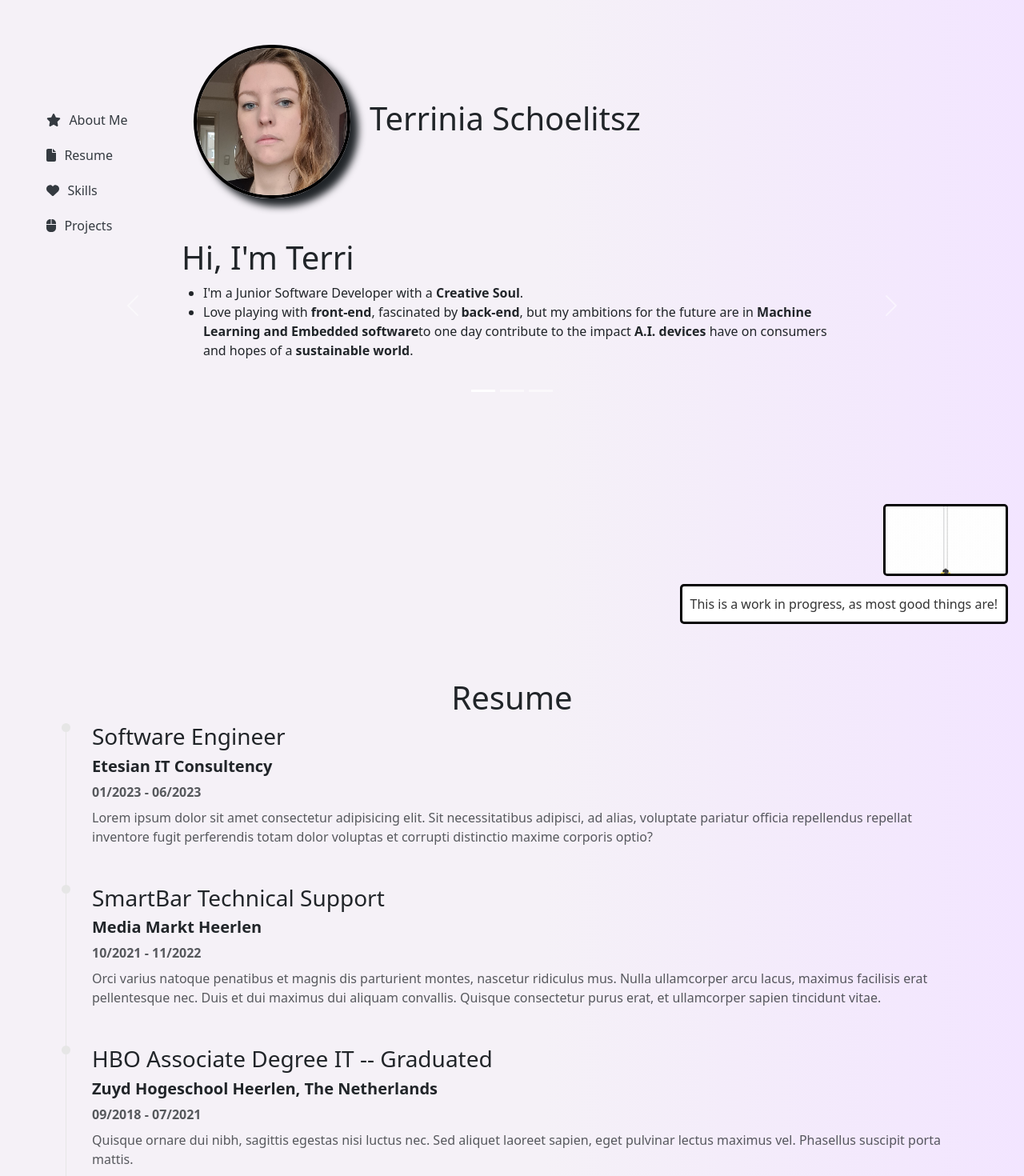
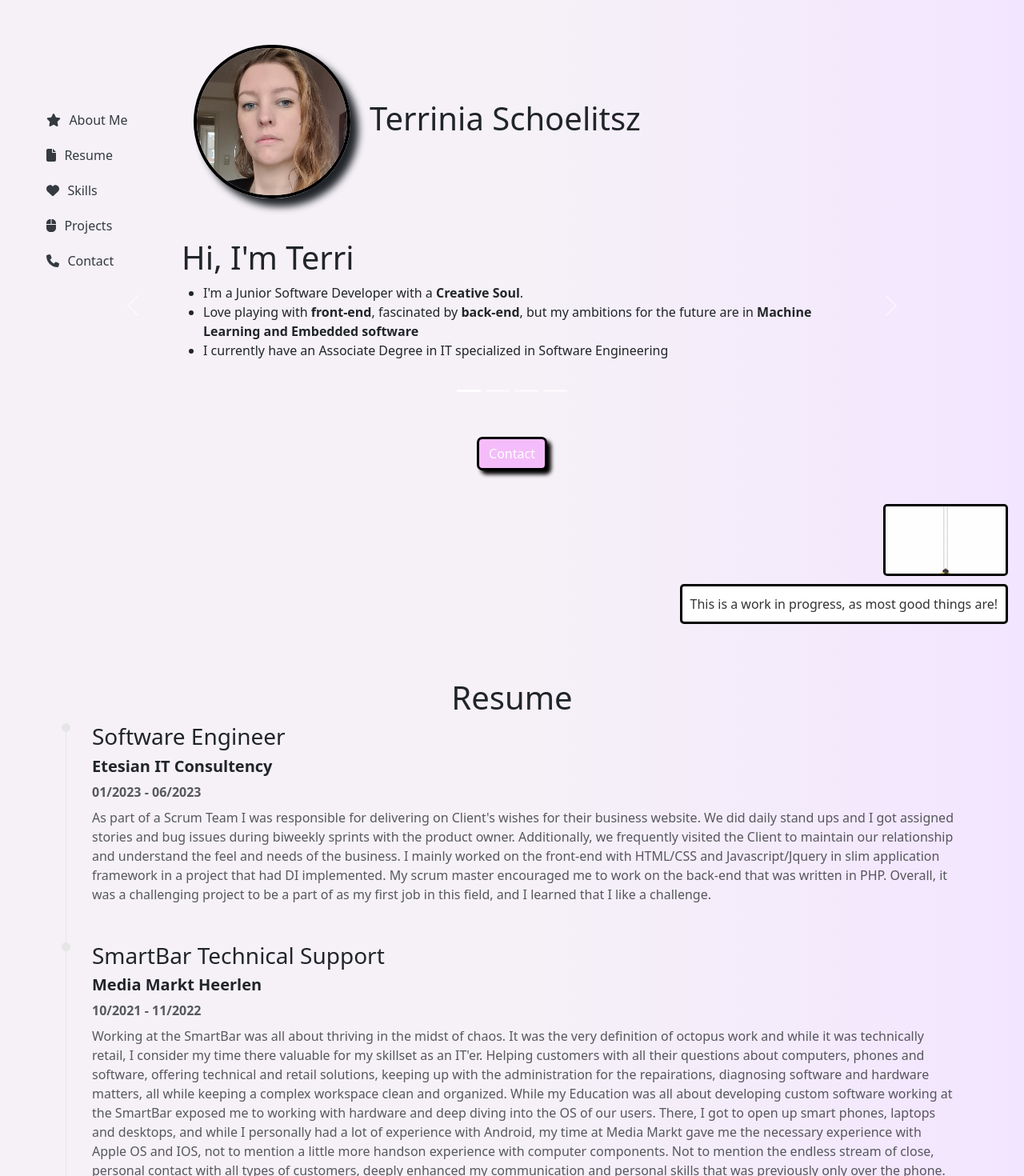
Before and after one commit to Schoelitsz/cv_reactapp, a React (Create React App) app: page / in a window 1280 px wide. Shown: the top 1470 px of the page at 80% size. Built offline with nearby package versions, Linux system fonts and the light colour scheme.

Commit message:
filled in timeline and added contact

```diff
--- /dev/null
+++ b/src/Components/ContactSection.js
@@ -0,0 +1,18 @@
+import React from 'react';
+import { Container, Row, Col, Carousel, Button } from 'react-bootstrap';
+import '../styles/scss/Section.scss';
+
+function ContactSection() {
+    return(
+        <Container id='Contact' className='contact-section'>
+            <Row>
+                <h1>Contact</h1>
+                <Col>
+
+                </Col>
+            </Row>
+        </Container>
+    )
+}
+
+export default ContactSection;
--- a/src/Components/Display.js
+++ b/src/Components/Display.js
@@ -4,6 +4,7 @@ import NameSection from './NameSection';
 import Timeline from './Timeline';
 import SkillSection from './SkillSection';
 import ProjectCards from './ProjectSection';
+import ContactSection from './ContactSection';
 //import { IconSkillSection } from './IconSkills';
 
 function Display() {
@@ -13,6 +14,7 @@ function Display() {
             <Timeline />
             <SkillSection />
             <ProjectCards />
+            <ContactSection />
 
         </div>
     );
--- a/src/Components/NameSection.js
+++ b/src/Components/NameSection.js
@@ -35,8 +35,10 @@ function NameSection() {
                                         <li>
                                             Love playing with <strong>front-end</strong>, fascinated by <strong>back-end</strong>,
                                             but my ambitions for the future are in <strong>Machine Learning and Embedded software</strong>
-                                            to one day contribute to the impact <strong>A.I. devices</strong> have on consumers and
-                                            hopes of a <strong>sustainable world</strong>.
+
+                                        </li>
+                                        <li>
+                                            I currently have an Associate Degree in IT specialized in Software Engineering
                                         </li>
                                     </ul>
                                 </p>
@@ -66,14 +68,33 @@ function NameSection() {
                                 </p>
                             </div>
                         </Carousel.Item>
+                        <Carousel.Item>
+                            <div className='carousel-content'>
+                                <h1>Where do I see myself in the future</h1>
+                                <p>
+                                    <li>
+                                        I want to specialize in Python.
+                                    </li>
+                                    <li>
+                                        In my spare time I learn what I can about algorithm, machine learning and a.i.
+                                    </li>
+                                    <li>
+                                        Virtual reality, augmented reality and a.i. assisting our day to day life is our future, and I aspire to become part of the evolution and contribute to a new, sustainable and modern world.
+                                    </li>
+                                </p>
+                            </div>
+                        </Carousel.Item>
                     </Carousel>
                 </Col>
             </Row>
-            {/* <Row>
-                <Col>
-                    <Button> Contact</Button>
+            <Row className='contact-row'>
+                <Col className='contact-col'>
+                    <Button className='contact-button'>
+                        <a href='#Contact'>Contact</a>
+                    </Button>
                 </Col>
-            </Row> */}
+            </Row>
+
         </Container>
     );
 }
--- a/src/Components/SideMenu.js
+++ b/src/Components/SideMenu.js
@@ -1,7 +1,7 @@
 import React from 'react';
 import { Nav } from 'react-bootstrap';
 import { FontAwesomeIcon } from '@fortawesome/react-fontawesome';
-import { faStar, faFile, faHeart, faComputerMouse } from '@fortawesome/free-solid-svg-icons';
+import { faStar, faFile, faHeart, faComputerMouse, faPhone } from '@fortawesome/free-solid-svg-icons';
 import '../styles/scss/sidemenu.scss'; // Add your CSS file for styling
 
 const SideMenu = () => {
@@ -30,7 +30,12 @@ const SideMenu = () => {
             <FontAwesomeIcon className='icon' icon={faComputerMouse} />
             Projects
         </Nav.Link>
-
+      </Nav.Item>
+      <Nav.Item>
+        <Nav.Link href="#Contact">
+              <FontAwesomeIcon className='icon' icon={faPhone} />
+            Contact
+        </Nav.Link>
       </Nav.Item>
     </Nav>
   );
--- a/src/Components/Timeline.js
+++ b/src/Components/Timeline.js
@@ -12,10 +12,13 @@ function Timeline() {
           <h5 className="fw-bold">Etesian IT Consultency</h5>
           <p className="text-muted mb-2 fw-bold">01/2023 - 06/2023</p>
           <p className="text-muted">
-            Lorem ipsum dolor sit amet consectetur adipisicing elit. Sit
-            necessitatibus adipisci, ad alias, voluptate pariatur officia
-            repellendus repellat inventore fugit perferendis totam dolor
-            voluptas et corrupti distinctio maxime corporis optio?
+            As part of a Scrum Team I was responsible for delivering on Client's wishes for their business website.
+            We did daily stand ups and I got assigned stories and bug issues during biweekly sprints with the product owner. Additionally, we frequently visited the Client
+            to maintain our relationship and understand the feel and needs of the business.
+            I mainly worked on the front-end with HTML/CSS and Javascript/Jquery in slim application framework in a project that had DI implemented. My scrum master encouraged me to
+            work on the back-end that was written in PHP.
+
+            Overall, it was a challenging project to be a part of as my first job in this field, and I learned that I like a challenge.
           </p>
         </li>
 
@@ -24,11 +27,18 @@ function Timeline() {
           <h5 className="fw-bold">Media Markt Heerlen</h5>
           <p className="text-muted mb-2 fw-bold">10/2021 - 11/2022</p>
           <p className="text-muted">
-            Orci varius natoque penatibus et magnis dis parturient montes,
-            nascetur ridiculus mus. Nulla ullamcorper arcu lacus, maximus
-            facilisis erat pellentesque nec. Duis et dui maximus dui aliquam
-            convallis. Quisque consectetur purus erat, et ullamcorper sapien
-            tincidunt vitae.
+            Working at the SmartBar was all about thriving in the midst of chaos. It was the very definition of octopus work
+            and while it was technically retail, I consider my time there valuable for my skillset as an IT'er.
+            Helping customers with all their questions about computers, phones and software, offering technical and retail solutions, keeping up with the administration for the repairations, diagnosing software and hardware matters, all while keeping a complex workspace clean and organized.
+            While my Education was all about developing custom software working at the SmartBar exposed me to working with hardware and deep diving into the OS of our users.
+
+            There, I got to open up smart phones, laptops and desktops, and while I personally had a lot of experience with Android, my time at Media Markt
+            gave me the necessary experience with Apple OS and IOS, not to mention a little more handson experience with computer components.
+
+            Not to mention the endless stream of close, personal contact with all types of customers, deeply enhanced my communication and personal skills that was
+            previously only over the phone.
+
+            Overall, while not traditional in the IT field, a very valuable time for my career and personal development.
           </p>
         </li>
 
@@ -37,20 +47,29 @@ function Timeline() {
           <h5 className="fw-bold">Zuyd Hogeschool Heerlen, The Netherlands</h5>
           <p className="text-muted mb-2 fw-bold">09/2018 - 07/2021</p>
           <p className="text-muted">
-            Quisque ornare dui nibh, sagittis egestas nisi luctus nec. Sed
-            aliquet laoreet sapien, eget pulvinar lectus maximus vel.
-            Phasellus suscipit porta mattis.
+            Associate Degree is all about getting you ready to function as a developer as quick as possible. You start programming as soon as possible, starting with Python
+            and then learning programming concepts like OOP through C#. We focused on the whole process of engineering code from start to finish:
+            communicating with a customer, requirement engineering, creating models to visualize the software, UML, creating a prototype, both waterfall and agile, including Scrum,
+            testing and implementing, all the while frequently going back to the table to make sure the customer is still happy.
+            The Degree includes a few tasty drops of other parts of the IT field, like business intelligence, Cyber Security and seperate modules specifically about web-development and
+            mobile application development.
+
+            It was hard not to fall in love with every single aspect of this experience, and I never say if it's about going back for more.
           </p>
         </li>
+        {/* <li className="timeline-item mb-5">
+          <h3>HBO Associate Degree IT -- Graduated</h3>
+          <h5 className="fw-bold">Zuyd Hogeschool Heerlen, The Netherlands</h5>
+          <p className="text-muted mb-2 fw-bold">09/2018 - 07/2021</p>
+          <p className="text-muted">
+            Associate Degree is all about getting you ready to function as a developer as quick as possible. You start programming as soon as possible, starting with Python
+            and then learning programming concepts like OOP through C#. We focused on the whole process of engineering code from start to finish:
+            communicating with a customer, requirement engineering, creating models to visualize the software, UML, creating a prototype, both waterfall and agile, including Scrum,
+            testing and implementing, all the while frequently going back to the table to make sure the customer is still happy.
+            The Degree includes a few tasty drops of other parts of the IT field, like business intelligence, Cyber Security and seperate modules specifically about web-development and
+            mobile application development.
 
-        {/* <li className="timeline-item mb-5">
-          <h5 className="fw-bold">Earned the first million $!</h5>
-          <p className="text-muted mb-2 fw-bold">15 October 2020</p>
-          <p className="text-muted">
-            Nulla ac tellus convallis, pulvinar nulla ac, fermentum diam. Sed
-            et urna sit amet massa dapibus tristique non finibus ligula. Nam
-            pharetra libero nibh, id feugiat tortor rhoncus vitae. Ut suscipit
-            vulputate mattis.
+            It was hard not to fall in love with every single aspect of this experience, and I never say if it's about going back for more.
           </p>
         </li> */}
       </ul>
--- a/src/styles/scss/App.scss
+++ b/src/styles/scss/App.scss
@@ -1,5 +1,12 @@
 @import 'variables';
 
+
 body {
+    scrollbar-width: none; /* Firefox */
+    -ms-overflow-style: none; /* IE and Edge */
     background-image: linear-gradient(to left, $pastel-purple,$broken-white 47%);
 }
+
+body::-webkit-scrollbar {
+    display: none; /* Chrome, Safari, and Opera */
+}
--- a/src/styles/scss/Section.scss
+++ b/src/styles/scss/Section.scss
@@ -59,7 +59,31 @@
         }
     }
 
+    .contact-row {
+        margin-top: 30px;
 
+        .contact-col {
+            display: flex;
+            justify-content: center;
+
+            .contact-button {
+
+                border-radius: 7px;
+                border: solid black;
+                box-shadow: black 5px 5px 5px;
+                background-color: $pastel-pink;
+                color:$broken-white;
+
+                a {
+                    text-decoration: none;
+                    color: white;
+
+                }
+
+            }
+        }
+
+    }
 }
 
 //timeline section
@@ -70,6 +94,7 @@
     display: flex;
     flex-direction: column;
     height: 100vh;
+    padding-top: 40px;
 
     .timeline {
         border-left: 1px solid hsl(0, 0%, 90%);
@@ -151,6 +176,7 @@
     }
 
     .iconSkillSection {
+        padding-top: 40px;
         display: flex;
         //justify-content: center;
         //align-items: center;
@@ -181,12 +207,8 @@
     }
 }
 
-
-
-
-
 .project-section {
-
+    padding-top: 40px;
     display: flex;
     align-items: center;
     flex-direction: column;
@@ -197,3 +219,12 @@
     }
 
 }
+
+.contact-section {
+    padding-top: 40px;
+    display: flex;
+    align-items: center;
+    flex-direction: column;
+    height: 100vh;
+
+}
```
